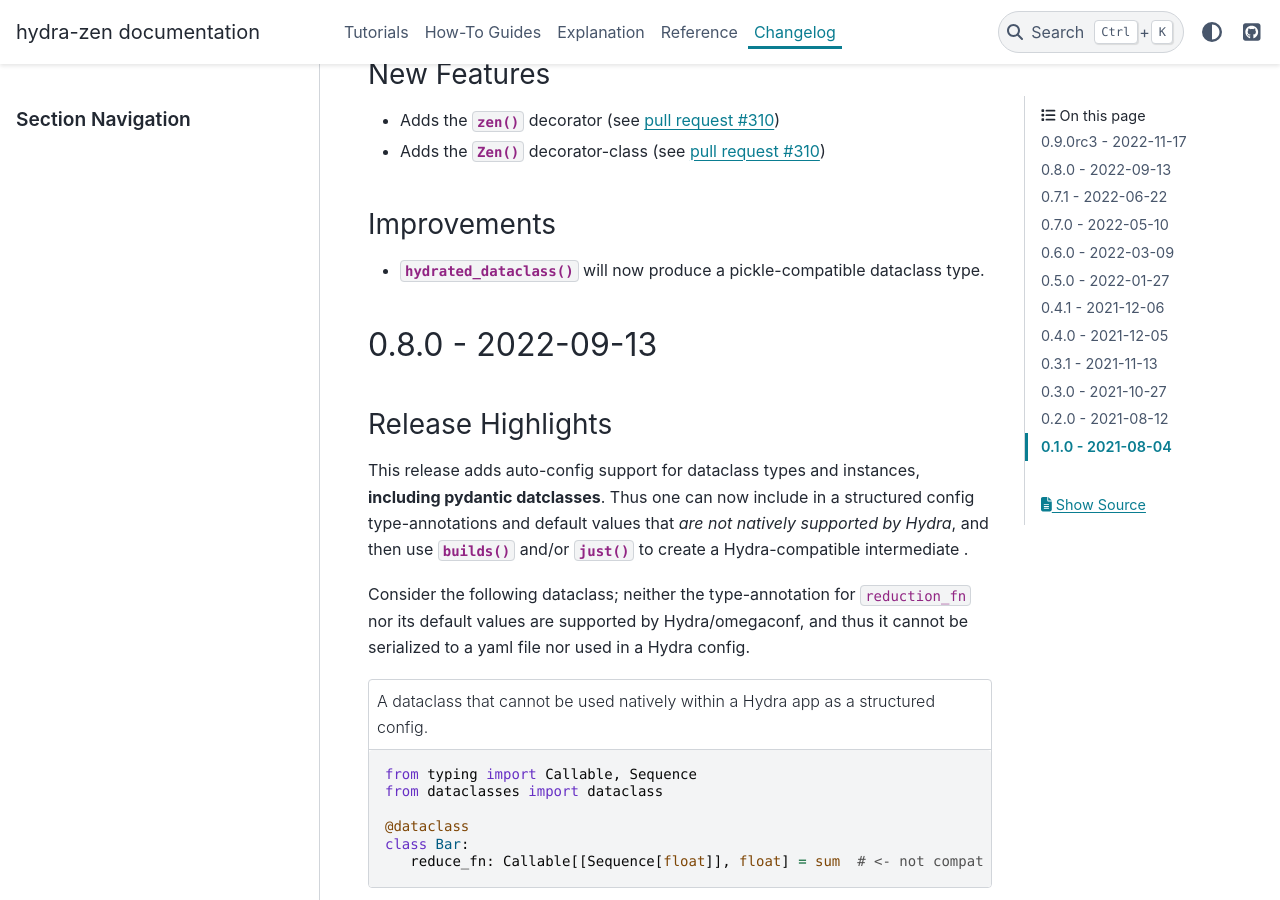
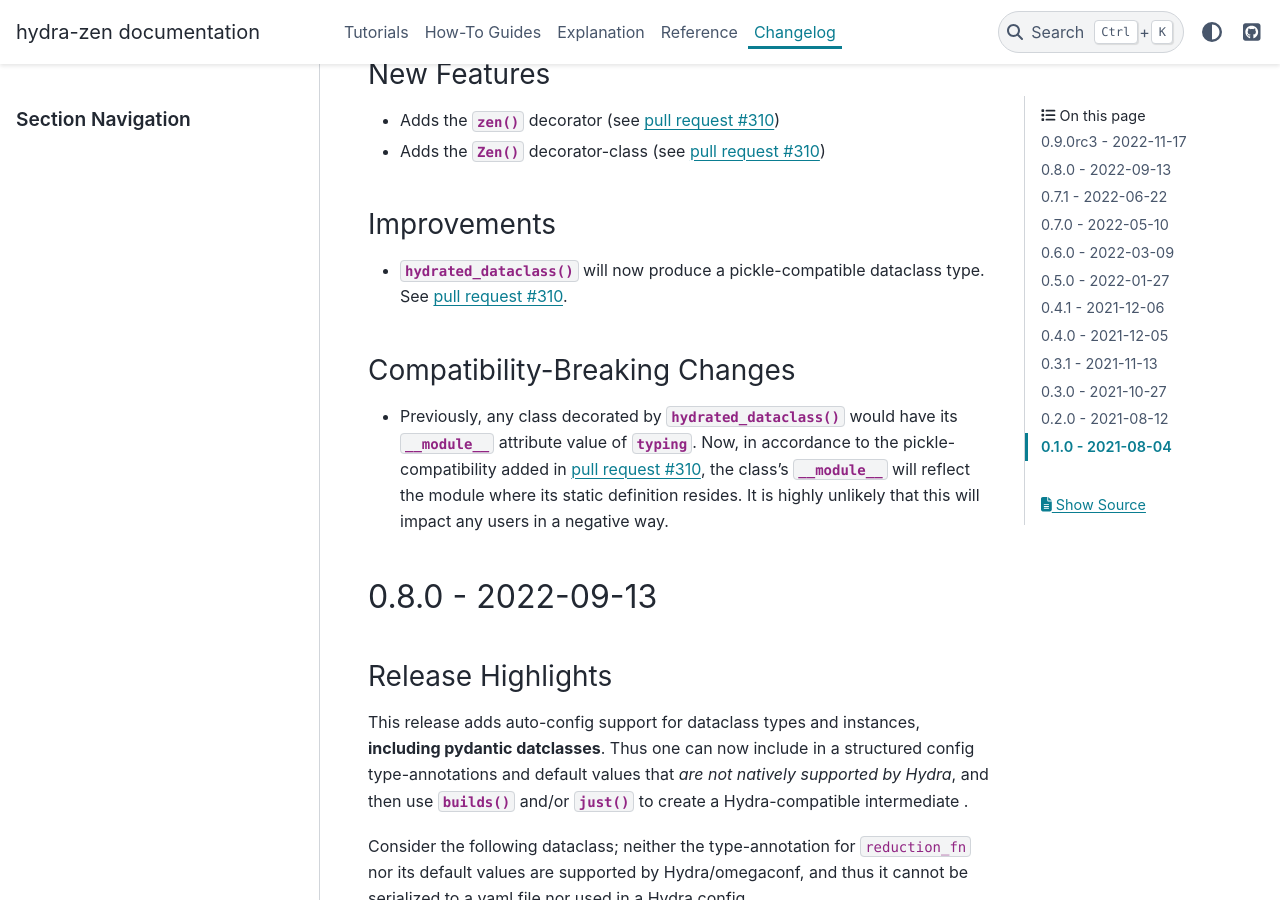
Before and after one commit to mit-ll-responsible-ai/hydra-zen, a Sphinx documentation site: the page built from docs/source/changes.rst, in a window 1280 px wide and 900 px high, scrolled down 1546 px. Built offline with Sphinx 7.4.7 and the PyData theme 0.15.4, drawn with Linux system fonts in a browser that asks for light colours; the version number could not be read and is left out.

Commit message:
update changelog

```diff
--- a/docs/source/changes.rst
+++ b/docs/source/changes.rst
@@ -71,8 +71,12 @@ New Features
 
 Improvements
 ------------
-- :func:`~hydra_zen.hydrated_dataclass` will now produce a pickle-compatible dataclass type.
+- :func:`~hydra_zen.hydrated_dataclass` will now produce a pickle-compatible dataclass type. See :pull:`310`.
 
+
+Compatibility-Breaking Changes
+------------------------------
+- Previously, any class decorated by :func:`~hydra_zen.hydrated_dataclass` would have its `__module__` attribute value of `typing`. Now, in accordance to the pickle-compatibility added in :pull:`310`, the class's `__module__` will reflect the module where its static definition resides. It is highly unlikely that this will impact any users in a negative way.
 
 .. _v0.8.0:
 
```
Also changed, not shown: other parts of docs/source/changes.rst (+1 -1 lines).
